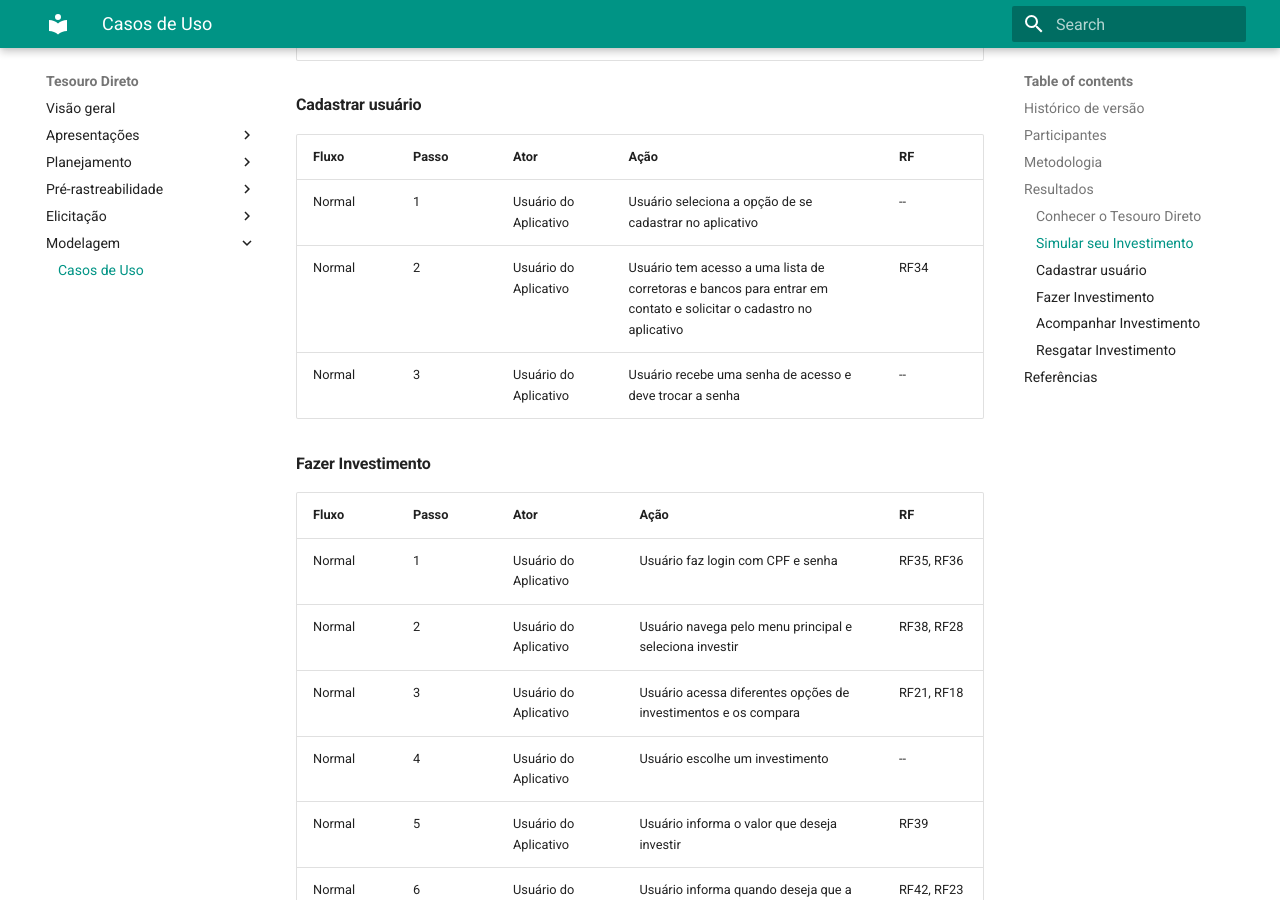
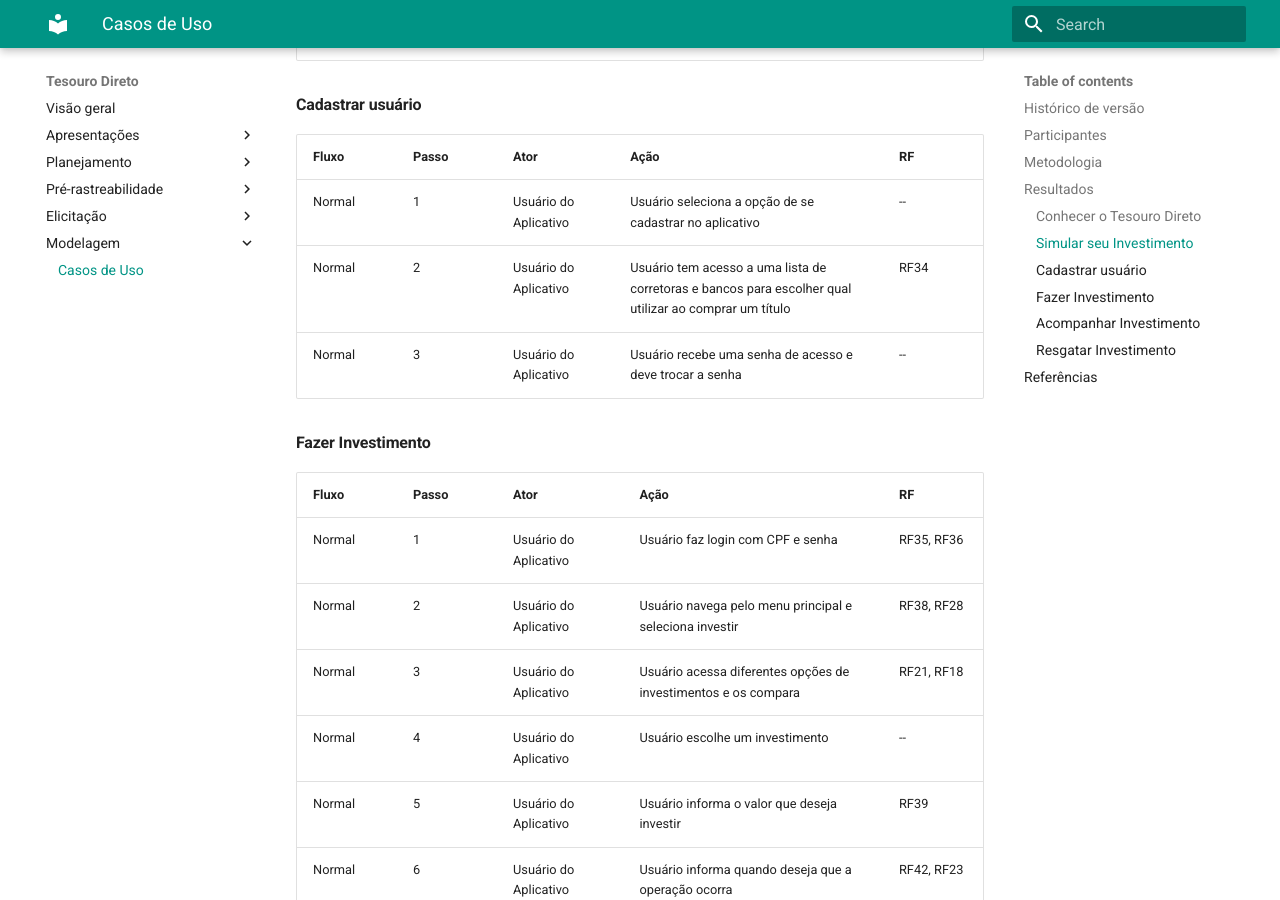
Before and after one commit to mibasFerraz/2021.1-TesouroDireto, an MkDocs documentation site: the page built from docs/casos_de_uso.md, in a window 1280 px wide and 900 px high, scrolled down 2790 px. Built offline with MkDocs 1.6.1 and Material for MkDocs 9.7.7, drawn with Linux system fonts in a browser that asks for light colours.

Commit message:
Correção solicitada sobre ação do usuário no caso de uso.
Signed-off-by: JPedroCh <jpaschaves@gmail.com>

```diff
--- a/docs/casos_de_uso.md
+++ b/docs/casos_de_uso.md
@@ -65,7 +65,7 @@
 | Fluxo | Passo | Ator | Ação | RF |
 | -- | -- | -- | -- | -- |
 | Normal | 1 | Usuário do Aplicativo | Usuário seleciona a opção de se cadastrar no aplicativo | -- |
-| Normal | 2 | Usuário do Aplicativo | Usuário tem acesso a uma lista de corretoras e bancos para entrar em contato e solicitar o cadastro no aplicativo | RF34 |
+| Normal | 2 | Usuário do Aplicativo | Usuário tem acesso a uma lista de corretoras e bancos para escolher qual utilizar ao comprar um título | RF34 |
 | Normal | 3 | Usuário do Aplicativo | Usuário recebe uma senha de acesso e deve trocar a senha | -- |
 
 #### Fazer Investimento
```
